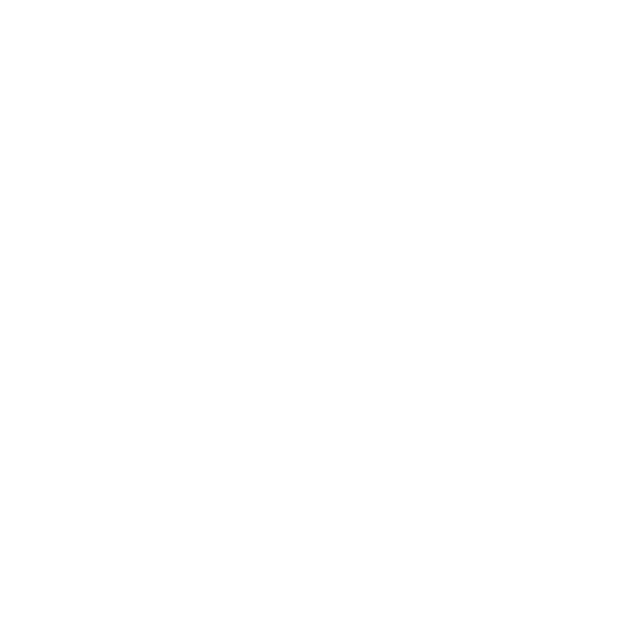
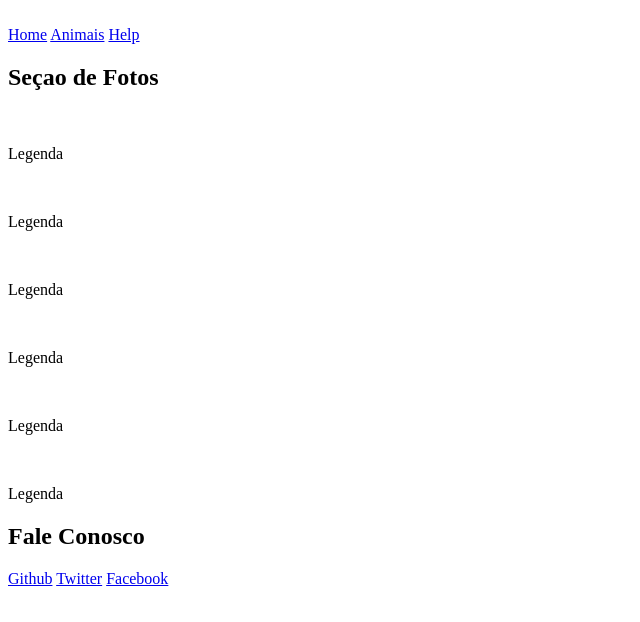
Before and after one commit to 1TDSS-2023/rm552364, a plain HTML site: page index.html in a window 1280 px wide. Shown: the whole page, without its empty margins (0-640 px from the left). Drawn offline with Linux system fonts and the light colour scheme.

Commit message:
estrutura html semantica

```diff
--- a/index.html
+++ b/index.html
@@ -8,7 +8,52 @@
 </head>
 
 <body>
+    <header class="cabecalho">
+        <img src="" alt="">
+        <nav>
+            <a href="#">Home</a>
+            <a href="#">Animais</a>
+            <a href="#">Help</a>
+        </nav>
+    </header>
 
+    <h2 class="tit-sec">Seçao de Fotos</h2>
+
+    <section class="conteudo">
+        <div>
+            <img src="" alt="">
+            <p>Legenda</p>
+        </div>
+        <div>
+            <img src="" alt="">
+            <p>Legenda</p>
+        </div>
+        <div>
+            <img src="" alt="">
+            <p>Legenda</p>
+        </div>
+        <div>
+            <img src="" alt="">
+            <p>Legenda</p>
+        </div>
+        <div>
+            <img src="" alt="">
+            <p>Legenda</p>
+        </div>
+        <div>
+            <img src="" alt="">
+            <p>Legenda</p>
+        </div>
+    </section>
+
+    <footer>
+        <h2>Fale Conosco</h2>
+        <nav>
+            <a href="#">Github</a>
+            <a href="#">Twitter</a>
+            <a href="#">Facebook</a>
+        </nav>
+    </footer>
 </body>
 
 </html>
```
